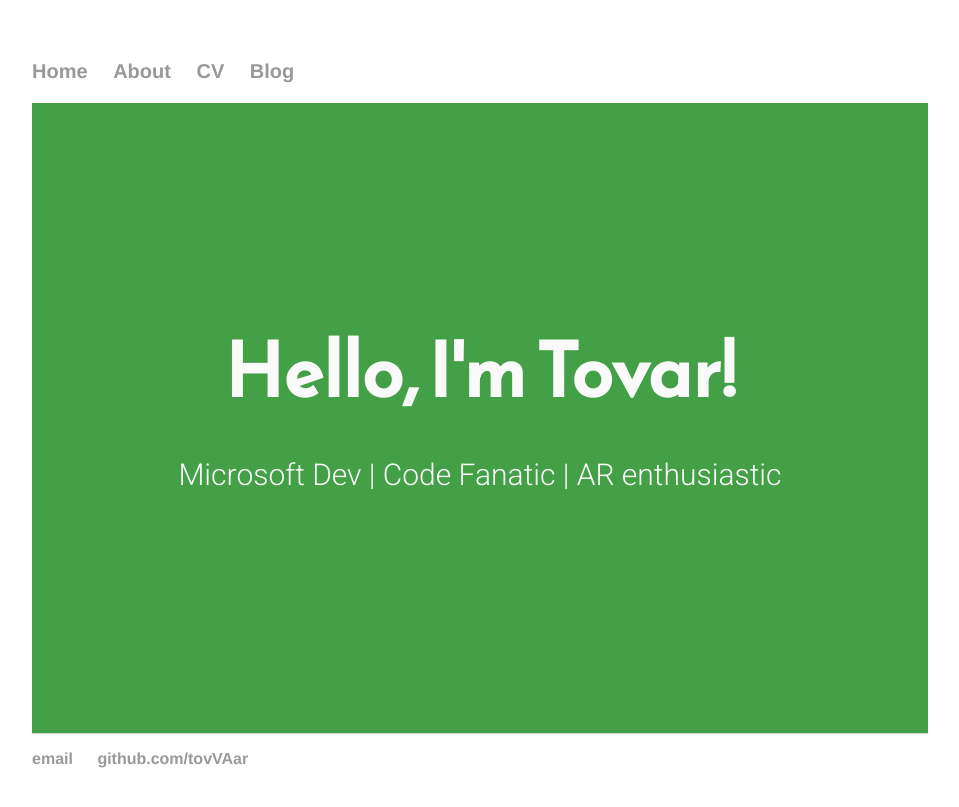
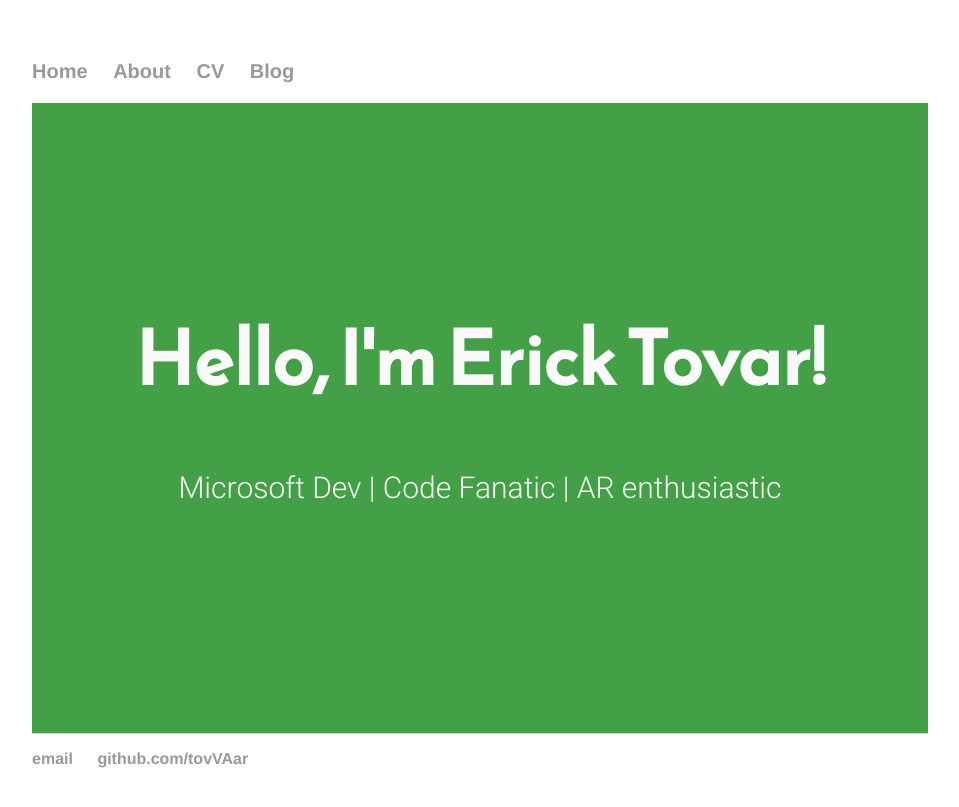
Before and after one commit to tovVAar/tovVAar.github.io, a Jekyll site: the page built from index.html, in a window 1280 px wide. Shown: the top 807 px of the page, without its empty margins (160-1119 px from the left). Built offline with Jekyll 4.4.1, drawn with Linux system fonts in a browser that asks for light colours; nearby versions of some CDN libraries.

Commit message:
fix on styles

```diff
--- a/blog/index.html
+++ b/blog/index.html
@@ -2,7 +2,7 @@
 layout: default
 title: Tovar's Blog
 ---
-	<h1>{{ page.title }}</h1>
+	<h2>{{ page.title }}</h2>
 	<ul class="posts">
 	  {% for post in site.posts %}
 	    <li>
--- a/index.html
+++ b/index.html
@@ -4,7 +4,7 @@ title: Erick Tovar, developer and pizza maker
 ---
 
 <main>
-	<div class="intro">Hello, I'm Tovar!</div>
-	<i class="fas fa-luchador"></i>
+	<div class="intro">Hello, I'm Erick Tovar!</div>
+	<div class="icons-social"><i class="fas fa-luchador"></i></div>
 	<div class="tagline">Microsoft Dev | Code Fanatic | AR enthusiastic</div>
 </main>
```
